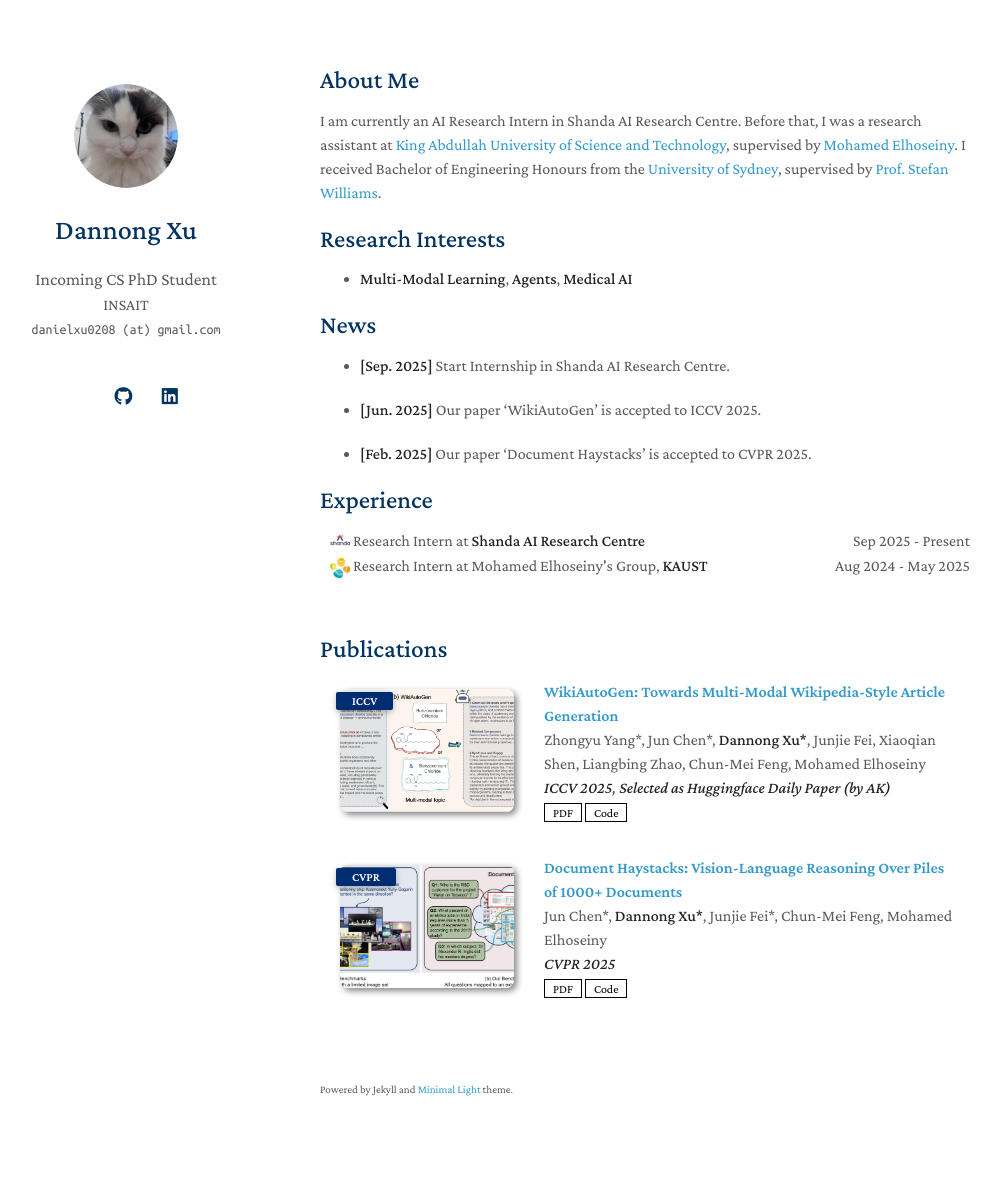
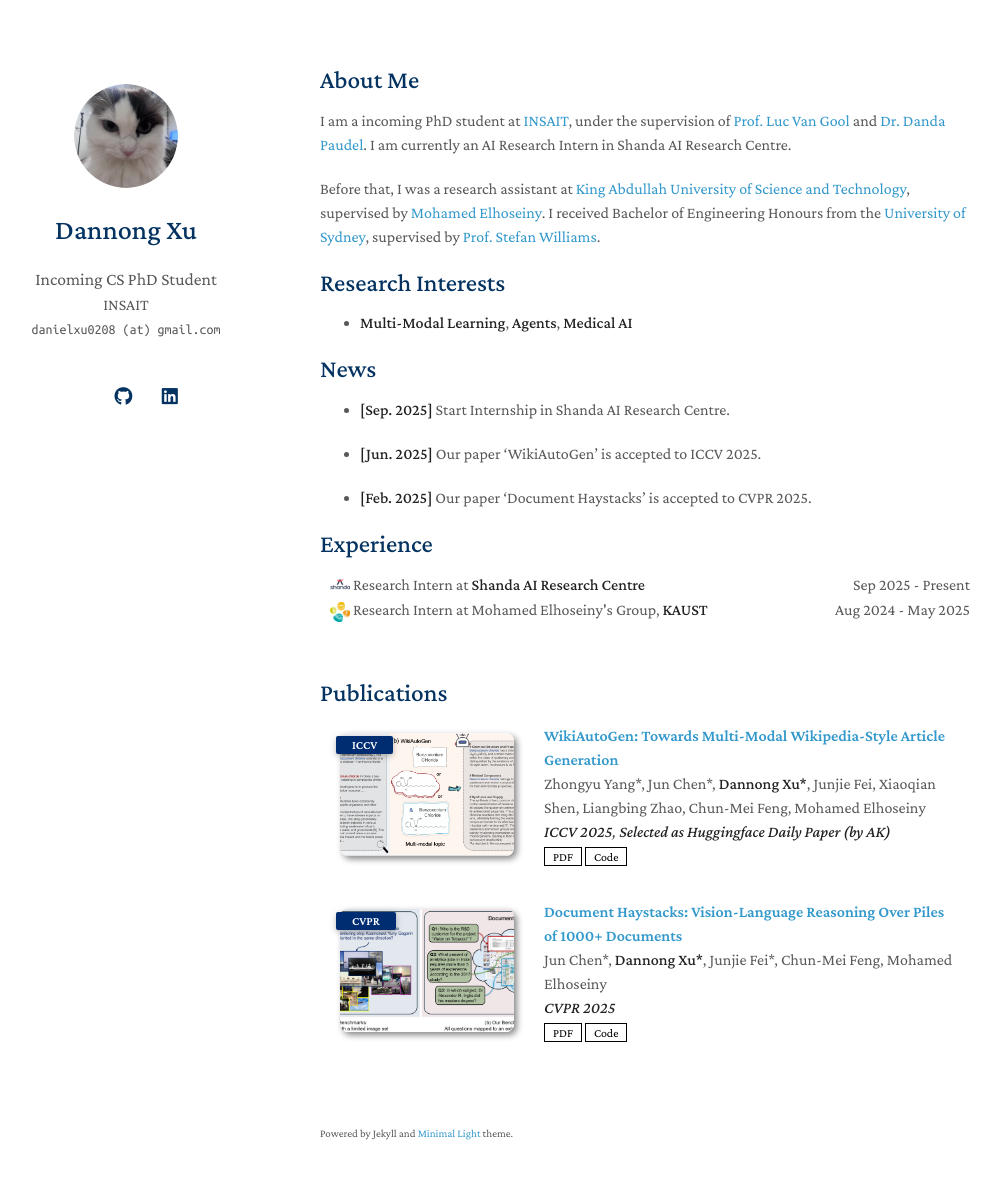
Before and after one commit to Danielxu0208/Danielxu0208.github.io, a Jekyll site: the page built from index.md, in a window 1280 px wide and 1214 px high. Shown: the top 1179 px of the window, without its empty margins (150-1151 px from the left). Built offline with Jekyll 4.4.1, drawn with Linux system fonts in a browser that asks for light colours; a style sheet for code colours, icons or effects is not loaded; our own code applies the rules of GitHub Pages for plain Markdown files.

Commit message:
Update index.md

```diff
--- a/index.md
+++ b/index.md
@@ -4,7 +4,9 @@ layout: homepage
 
 ## About Me
 
-I am currently an AI Research Intern in Shanda AI Research Centre. Before that, I was a research assistant at [King Abdullah University of Science and Technology](https://www.kaust.edu.sa/en/), supervised by [Mohamed Elhoseiny](https://www.mohamed-elhoseiny.com/). I received Bachelor of Engineering Honours from the [University of Sydney](https://www.sydney.edu.au/), supervised by [Prof. Stefan Williams](https://scholar.google.com.au/citations?user=vxN3VO0AAAAJ&hl=zh-CN).
+I am a incoming PhD student at [INSAIT](https://insait.ai/), under the supervision of [Prof. Luc Van Gool](https://scholar.google.com/citations?user=TwMib_QAAAAJ&hl=en) and [Dr. Danda Paudel](https://scholar.google.ch/citations?user=W43pvPkAAAAJ&hl=en). I am currently an AI Research Intern in Shanda AI Research Centre.
+
+Before that, I was a research assistant at [King Abdullah University of Science and Technology](https://www.kaust.edu.sa/en/), supervised by [Mohamed Elhoseiny](https://www.mohamed-elhoseiny.com/). I received Bachelor of Engineering Honours from the [University of Sydney](https://www.sydney.edu.au/), supervised by [Prof. Stefan Williams](https://scholar.google.com.au/citations?user=vxN3VO0AAAAJ&hl=zh-CN).
 
 ## Research Interests
 
```
